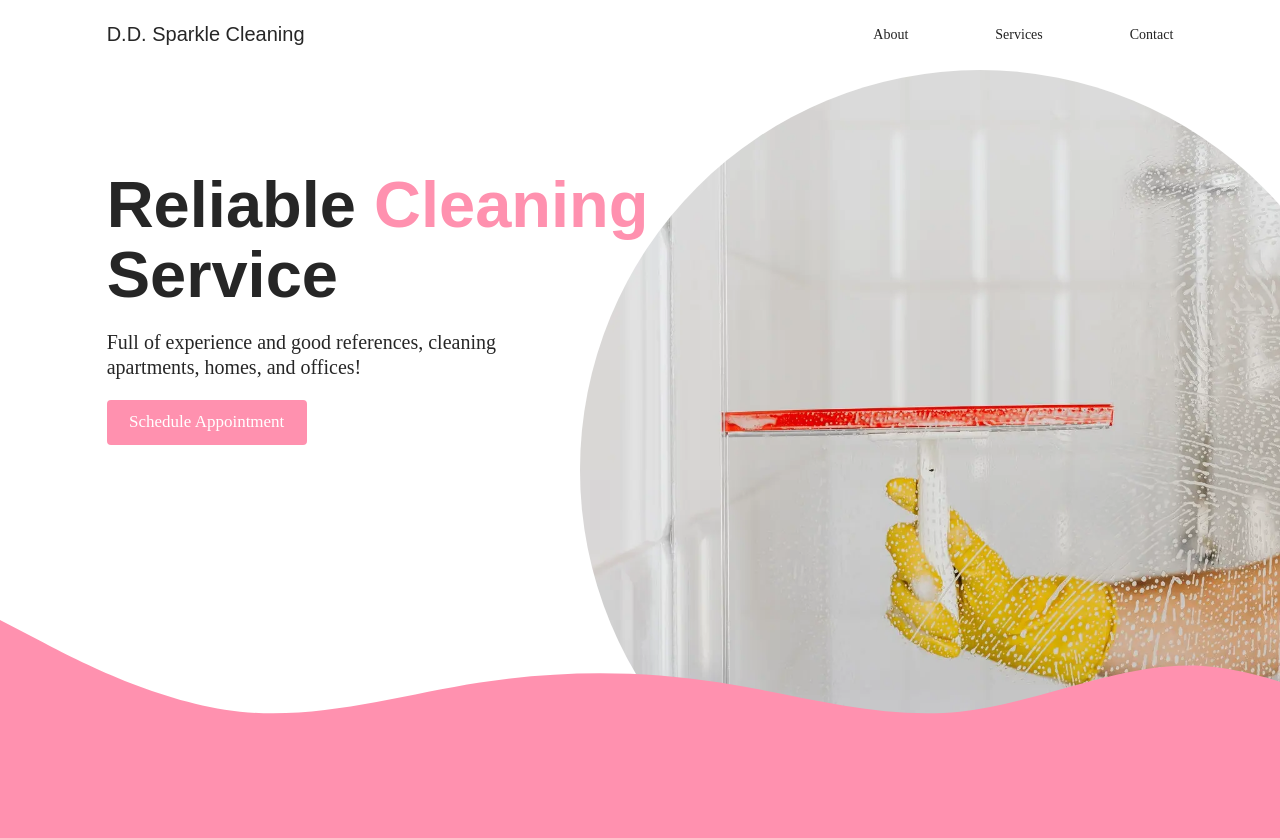
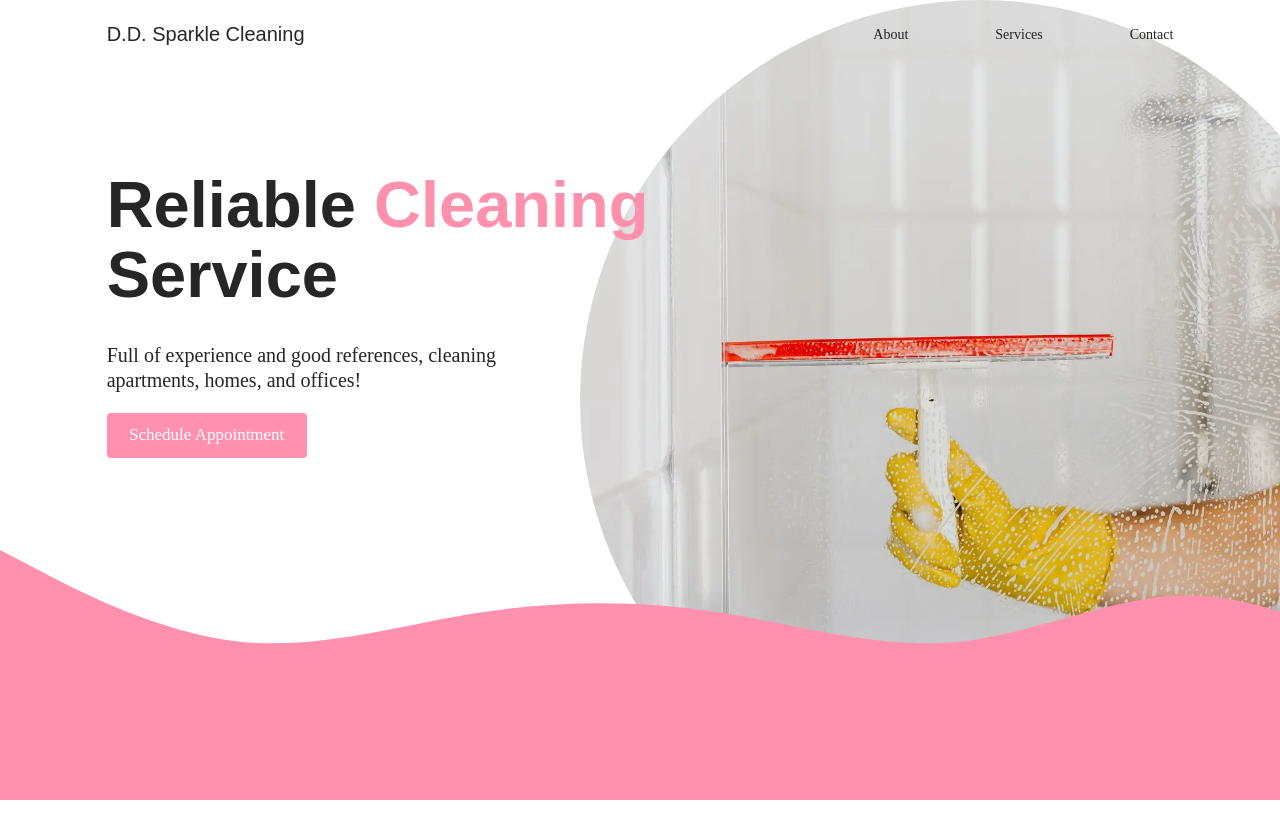
Before and after one commit to Carlos460/dd-sparkle-cleaning, a Next.js app: page / in a window 1280 px wide. Shown: the top 838 px of the page. After the commit the page ends 800 px from the top, so only its background shows below. Built offline with nearby package versions, Linux system fonts and the light colour scheme; a web font is replaced by a local one.

Commit message:
adjusted navigation bar placement, put the navbar element in the header element

```diff
--- a/_includes/Navbar/index.tsx
+++ b/_includes/Navbar/index.tsx
@@ -1,5 +1,5 @@
-import Link from 'next/link'
-import * as S from './styles'
+import Link from 'next/link';
+import * as S from './styles';
 
 const Navbar = () => {
   return (
@@ -24,6 +24,6 @@ const Navbar = () => {
       </S.NavList>
     </S.Container>
   );
-}
+};
 
 export default Navbar;
--- a/pages/index.tsx
+++ b/pages/index.tsx
@@ -1,10 +1,10 @@
-import type {NextPage} from 'next'
-import Head from 'next/head'
-import Navbar from '@includes/Navbar'
+import type { NextPage } from 'next';
+import Head from 'next/head';
+import Navbar from '@includes/Navbar';
 
-import {Row, Col} from 'antd'
+import { Row, Col } from 'antd';
 
-import * as S from '../styles/Home.styles'
+import * as S from '../styles/Home.styles';
 
 const Home: NextPage = () => {
   return (
@@ -15,17 +15,19 @@ const Home: NextPage = () => {
         <link rel="icon" href="/favicon.ico" />
       </Head>
       <main>
-        <Row justify="center">
-          <Col xs={22} sm={18} lg={20} xxl={14}>
-            <Navbar />
-          </Col>
-        </Row>
         <S.Section>
           <Row justify="center">
             <Col xs={22} sm={18} lg={20} xxl={14}>
               <S.Container>
-                <S.Title>Reliable <span style={{color: "#FF91AF"}}>Cleaning</span> Service</S.Title>
-                <S.SubTitle>Full of experience and good references, cleaning apartments, homes, and offices!</S.SubTitle>
+                <Navbar />
+                <S.Title>
+                  Reliable <span style={{ color: '#FF91AF' }}>Cleaning</span>{' '}
+                  Service
+                </S.Title>
+                <S.SubTitle>
+                  Full of experience and good references, cleaning apartments,
+                  homes, and offices!
+                </S.SubTitle>
                 <S.CtaButton>Schedule Appointment</S.CtaButton>
               </S.Container>
             </Col>
@@ -35,7 +37,7 @@ const Home: NextPage = () => {
         </S.Section>
       </main>
     </>
-  )
-}
+  );
+};
 
-export default Home
+export default Home;
--- a/styles/Home.styles.ts
+++ b/styles/Home.styles.ts
@@ -1,4 +1,4 @@
-import styled from "styled-components";
+import styled from 'styled-components';
 
 export const Section = styled.div`
   height: 100vh;
@@ -10,16 +10,11 @@ export const Section = styled.div`
 export const Container = styled.div`
   min-height: 60%;
   width: 100%;
-  padding: 100px 0px 0px;
-  /* antd xxl screens */
-  @media (min-width: 1600px) {
-    padding: 200px 0px 0px;
-  }
 `;
 
 export const Title = styled.h1`
   width: 600px;
-  margin: 0px;
+  margin-top: 100px;
 
   font-family: sans-serif;
   font-size: 65px;
@@ -28,18 +23,22 @@ export const Title = styled.h1`
   & > span {
     font-family: sans-serif;
   }
+  /* antd xxl screens */
+  @media (min-width: 1600px) {
+    margin-top: 200px;
+  }
   /* antd xl screens */
-  @media (max-width: 1200px ) {
+  @media (max-width: 1200px) {
     width: 700px;
   }
   /* antd lg screens */
-  @media (max-width: 768px ) {
+  @media (max-width: 768px) {
     width: 450px;
     font-size: 50px;
     line-height: 40px;
   }
   /* antd xs screens */
-  @media (max-width: 480px ) {
+  @media (max-width: 480px) {
     width: 300px;
     line-height: 50px;
   }
@@ -52,7 +51,7 @@ export const SubTitle = styled.h2`
   font-weight: 500;
   line-height: 25px;
   /* antd lg screens */
-  @media (max-width: 768px ) {
+  @media (max-width: 768px) {
     width: 400px;
     margin: 12px 0px 0px;
 
@@ -70,9 +69,9 @@ export const CtaButton = styled.button`
   border: solid 2px var(--primary);
   border-radius: 4px;
   cursor: pointer;
-  transition: background-color .4s, color .4s;
+  transition: background-color 0.4s, color 0.4s;
   &:hover {
-    background-color: rgba(0,0,0,0);
+    background-color: rgba(0, 0, 0, 0);
     color: var(--primary);
   }
   &:active {
@@ -86,29 +85,29 @@ export const ImageBubble = styled.div`
   height: 800px;
   border-radius: 800px;
   background-color: black;
-  background-image: url("/clean_glass.webp");
+  background-image: url('/clean_glass.webp');
   background-size: cover;
   background-position: 0px -300px;
   transform: scale(-1, 1);
   z-index: -1;
 
-
   position: absolute;
   bottom: 0px;
   right: -100px;
-  transition: width 0.4s, height  0.4s, border-radius  0.4s, bottom  0.4s, right  0.4s, background-position  0.4s;
+  transition: width 0.4s, height 0.4s, border-radius 0.4s, bottom 0.4s,
+    right 0.4s, background-position 0.4s;
 
   /* antd xl screens */
-  @media (max-width: 1200px ) {
+  @media (max-width: 1200px) {
     width: 600px;
     height: 600px;
     border-radius: 600px;
 
-    bottom:0px;
+    bottom: 0px;
     right: -75px;
   }
   /* antd lg screens */
-  @media (max-width: 768px ) {
+  @media (max-width: 768px) {
     width: 100%;
     height: 100%;
     bottom: 0px;
@@ -121,7 +120,7 @@ export const ImageBubble = styled.div`
 export const HeaderWave = styled.div`
   width: 100%;
   height: 250px;
-  background-image: url("/wave-1.svg");
+  background-image: url('/wave-1.svg');
   background-size: cover;
   position: absolute;
   bottom: 0px;
```
Also changed, not shown: _includes/Navbar/styles.ts (line endings or trailing spaces).
